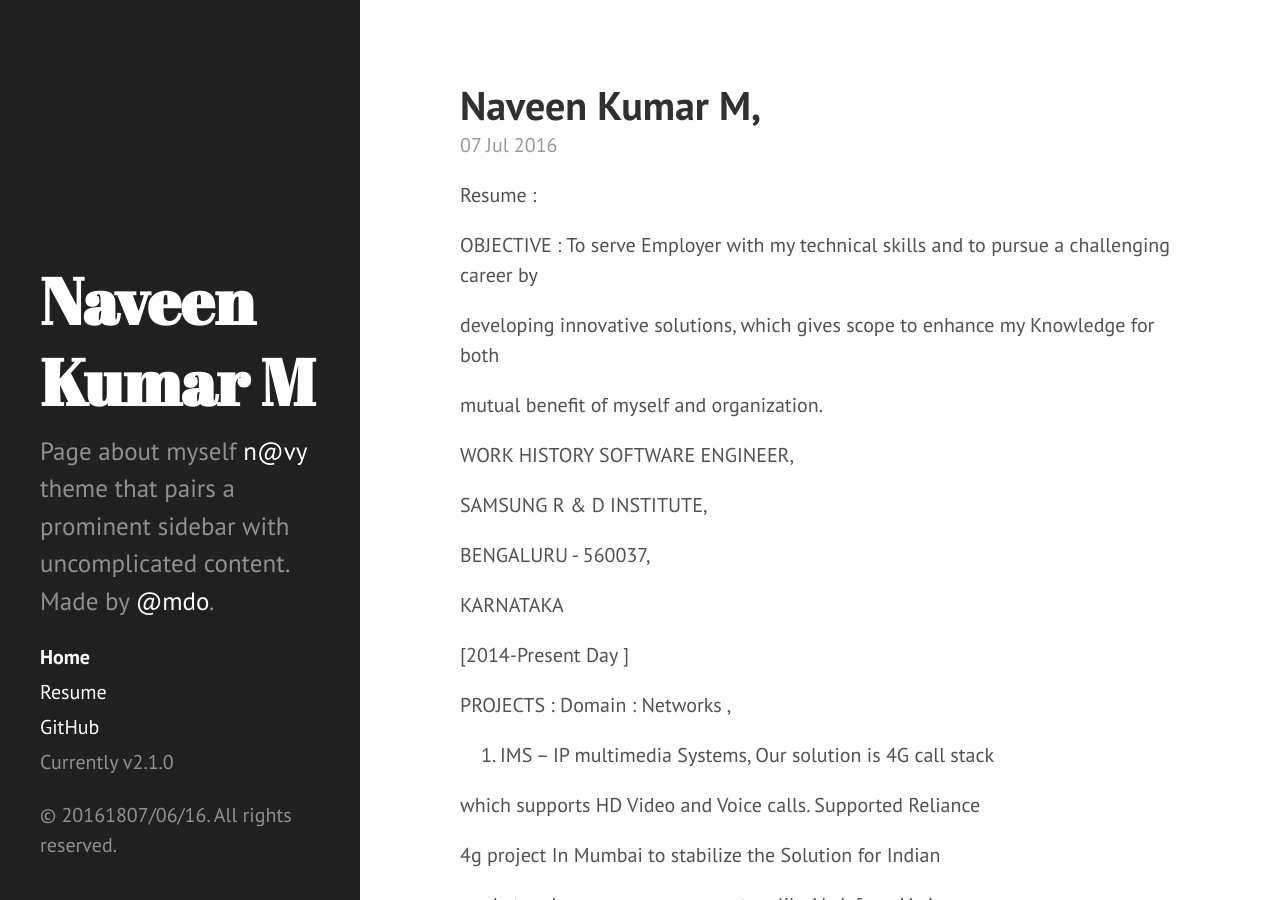
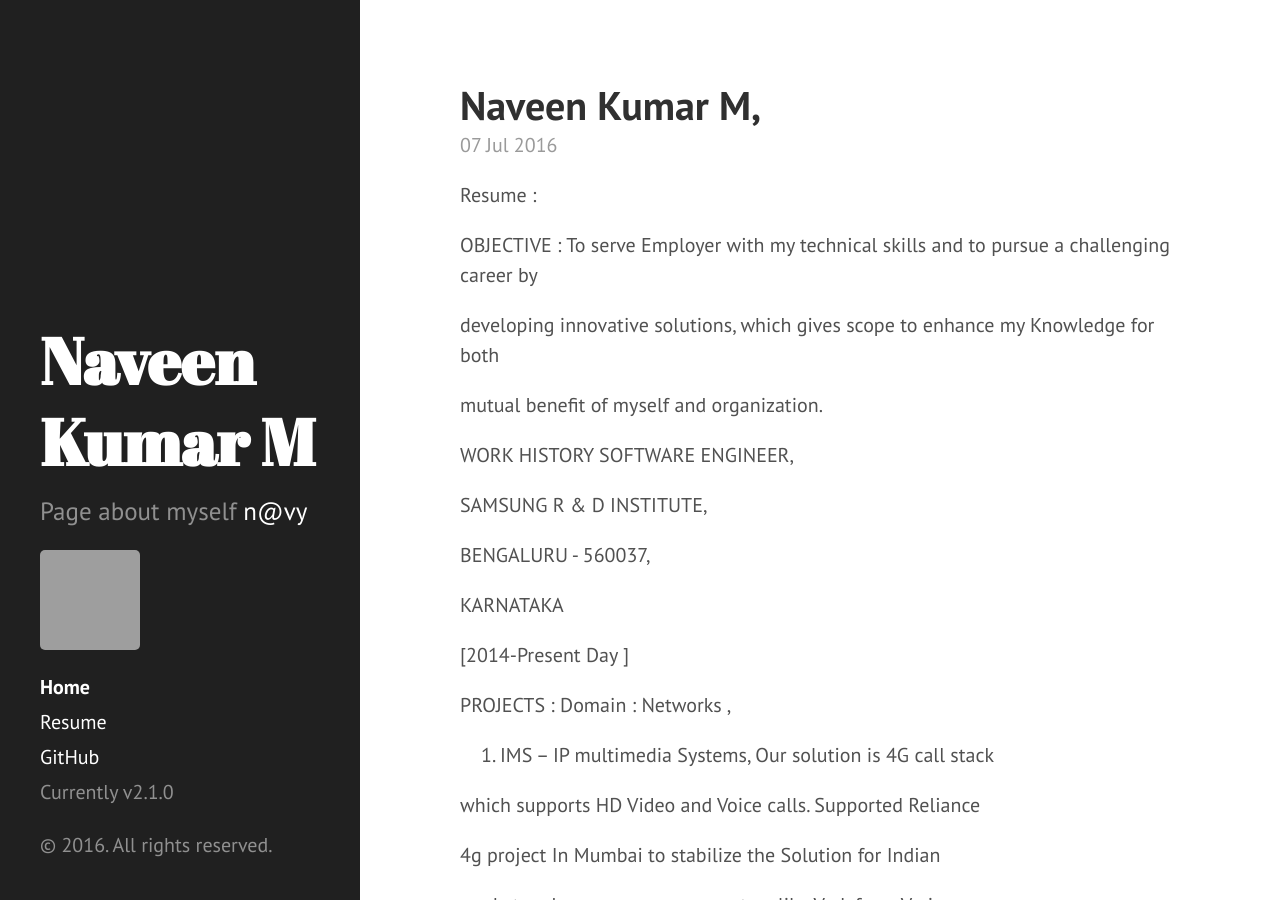
Before and after one commit to Naveenkhasyap/Naveenkhasyap.github.io, a Jekyll site: the page built from index.html, in a window 1280 px wide and 900 px high. Built offline with Jekyll 4.4.1, drawn with Linux system fonts in a browser that asks for light colours; Markdown is read by kramdown in place of the engine named in the settings; the list of posts is cut into pages by our own code; grey boxes are pictures that could not be loaded.

Commit message:
Still few changes

```diff
--- a/_config.yml
+++ b/_config.yml
@@ -11,7 +11,7 @@ relative_permalinks: false
 # Setup
 title:            Naveen Kumar M
 tagline:          'Software Developer'
-description:      'Page about myself <a href="www.facebook.com/naveenkhasyap" target="_blank">n@vy</a> theme that pairs a prominent sidebar with uncomplicated content. Made by <a href="https://twitter.com/mdo" target="_blank">@mdo</a>.'
+description:      'Page about myself <a href="www.facebook.com/naveenkhasyap" target="_blank">n@vy</a>'
 url:              http://github.com/Naveenkhasyap
 baseurl:          /
 
--- a/_includes/sidebar.html
+++ b/_includes/sidebar.html
@@ -9,6 +9,7 @@
       <p class="lead">{{ site.description }}</p>
     </div>
 
+<img src="https://www.flickr.com/photos/89228431@N06/11323499145/" alt="Smiley face" width="100" height="100">
     <nav class="sidebar-nav">
       <a class="sidebar-nav-item{% if page.url == site.baseurl %} active{% endif %}" href="{{ site.baseurl }}">Home</a>
 
@@ -31,6 +32,6 @@
       <span class="sidebar-nav-item">Currently v{{ site.version }}</span>
     </nav>
 
-    <p>&copy; {{ site.time | date: '%Y%M%D' }}. All rights reserved.</p>
+    <p>&copy; {{ site.time | date: '%Y' }}. All rights reserved.</p>
   </div>
 </div>
```
